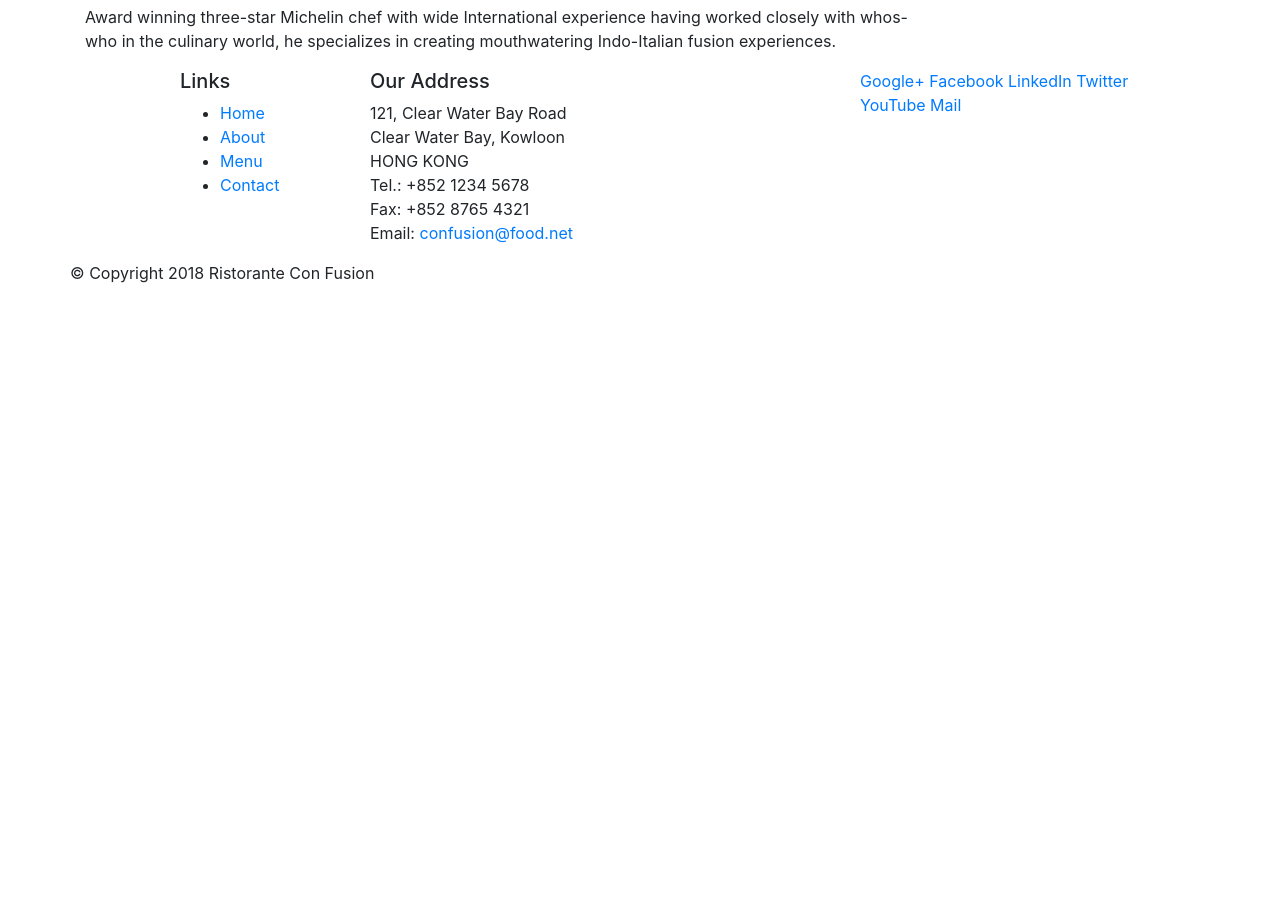
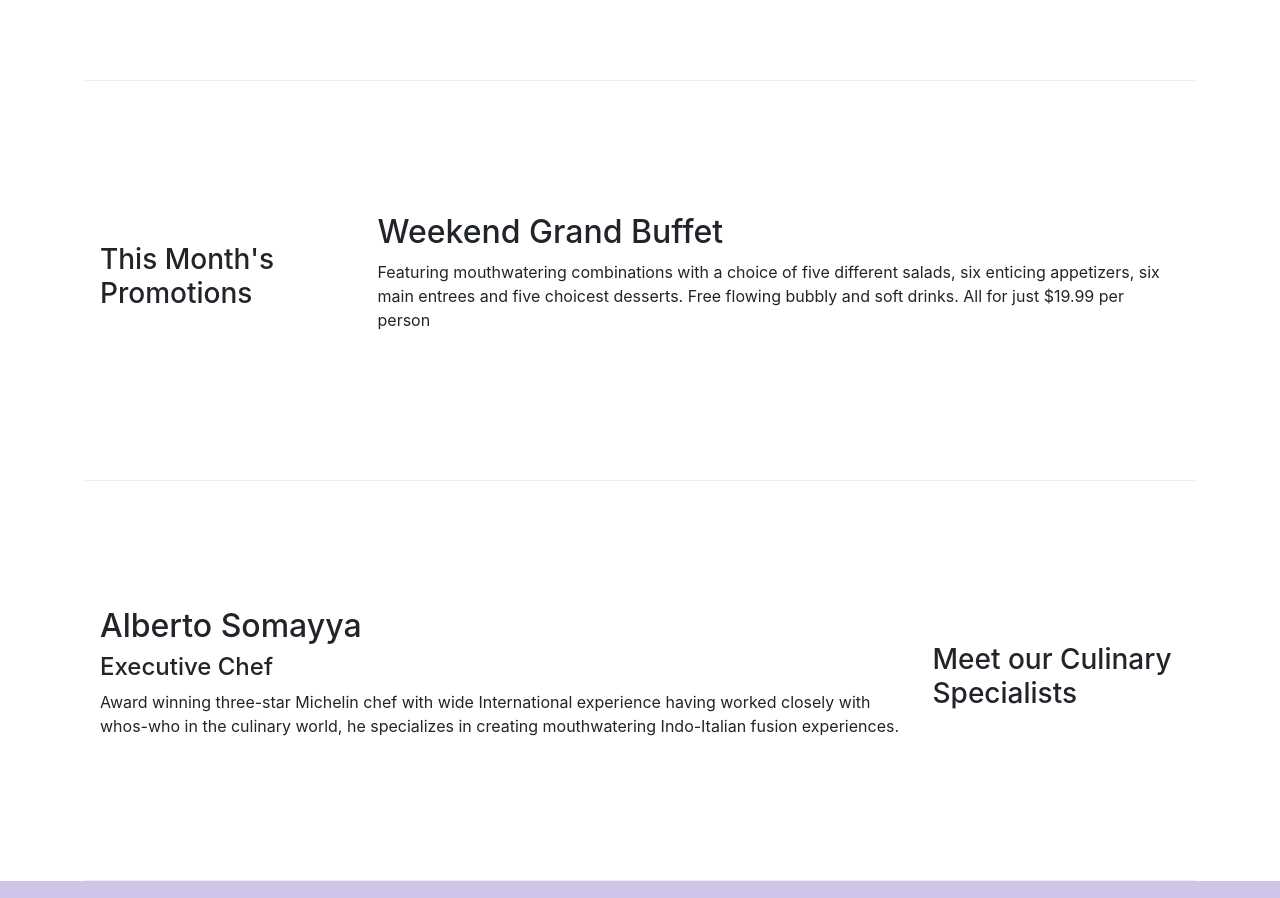
Before and after one commit to IrfaanDzakiy/conFusion, a website: page index.html in a window 1280 px wide. Shown: the part 603-1501 px from the top of the page. Before the commit the page ends 904 px from the top, so only its background shows below. Drawn offline with nearby package versions, Linux system fonts and the light colour scheme.

Commit message:
Bootstrap Grid part 2

```diff
--- /dev/null
+++ b/css/styles.css
@@ -0,0 +1,30 @@
+.row-header{
+    margin: 0px auto;
+    padding: 0px auto;
+}
+
+.row-content{
+    margin: 0px auto;
+    padding: 50px 0px 50px 0px;
+    border-bottom: 1px ridge;
+    min-height: 400px;
+}
+
+.footer{
+    background-color: #D1C4E9;
+    margin: 0px auto;
+    padding: 20px 0px 20px 0px;
+}
+
+.jumbotron {
+    padding:70px 30px 70px 30px;
+    margin:0px auto;
+    background: #9575CD ;
+    color:floralwhite;
+}
+
+address{
+    font-size:80%;
+    margin:0px;
+    color:#0f0f0f;
+}
--- a/index.html
+++ b/index.html
@@ -9,6 +9,7 @@
 
     <!-- Bootstrap CSS -->
     <link rel="stylesheet" href="node_modules/bootstrap/dist/css/bootstrap.min.css">
+    <link rel="stylesheet" href="css/styles.css">
     <title>Ristorante Con Fusion</title>
 </head>
 
@@ -16,7 +17,7 @@
 
     <header class="jumbotron">
         <div class="container">
-            <div class="row">
+            <div class="row row-header">
                 <div class="col-12 col-sm-6">
                     <h1>Ristorante con Fusion</h1>
                     <p>We take inspiration from the World's best cuisines, and create a unique fusion experience. Our lipsmacking creations will tickle your culinary senses!</p>
@@ -28,32 +29,32 @@
     </header>
 
     <div class="container">
-        <div class="row">
+        <div class="row row-content align-items-center">
             <div class="col-12 col-sm-4 order-sm-last col-md-3">
                 <h3>Our Lipsmacking Culinary Creations</h3>
             </div>
-            <div class="col col-sm order-sm-first col md">
+            <div class="col col-sm order-sm-first col-md">
                 <h2>Uthappizza</h2>
                 <p>A unique combination of Indian Uthappam (pancake) and Italian pizza, topped with Cerignola olives, ripe vine cherry tomatoes, Vidalia onion, Guntur chillies and Buffalo Paneer.</p>
             </div>
         </div>
 
 
-        <div class="row">
+        <div class="row row-content align-items-center">
             <div class="col-12 col-sm-4 col-md-3">
                 <h3>This Month's Promotions</h3>
             </div>
-            <div class="col col-sm col md">
+            <div class="col col-sm col-md">
                 <h2>Weekend Grand Buffet</h2>
                 <p>Featuring mouthwatering combinations with a choice of five different salads, six enticing appetizers, six main entrees and five choicest desserts. Free flowing bubbly and soft drinks. All for just $19.99 per person </p>
             </div>
         </div>
 
-        <div class="row">
+        <div class="row row-content align-items-center">
             <div class="col-12 col-sm-4 order-sm-last col-md-3">
                 <h3>Meet our Culinary Specialists</h3>
             </div>
-            <div class="col col-sm order-sm-first col md">
+            <div class="col col-sm order-sm-first col-md">
                 <h2>Alberto Somayya</h2>
                 <h4>Executive Chef</h4>
                 <p>Award winning three-star Michelin chef with wide International experience having worked closely with whos-who in the culinary world, he specializes in creating mouthwatering Indo-Italian fusion experiences. </p>
@@ -61,12 +62,12 @@
         </div>
     </div>
 
-    <footer>
+    <footer class="footer">
         <div class="container">
             <div class="row">
                 <div class="col-4 offset-1 col-sm-2">
                     <h5>Links</h5>
-                    <ul>
+                    <ul class="list-unstyled">
                         <li><a href="#">Home</a></li>
                         <li><a href="#">About</a></li>
                         <li><a href="#">Menu</a></li>
@@ -84,8 +85,8 @@
 		              Email: <a href="mailto:confusion@food.net">confusion@food.net</a>
 		           </address>
                 </div>
-                <div class="col-12 col-sm-4">
-                    <div class="col-auto">
+                <div class="col-12 col-sm-4 align-self-center">
+                    <div class="col-auto text-center">
                         <a href="http://google.com/+">Google+</a>
                         <a href="http://www.facebook.com/profile.php?id=">Facebook</a>
                         <a href="http://www.linkedin.com/in/">LinkedIn</a>
@@ -95,8 +96,8 @@
                     </div>
                 </div>
            </div>
-           <div class="row">
-                <div>
+           <div class="row justify-content-center">
+                <div class="col-auto">
                     <p>© Copyright 2018 Ristorante Con Fusion</p>
                 </div>
            </div>
```
